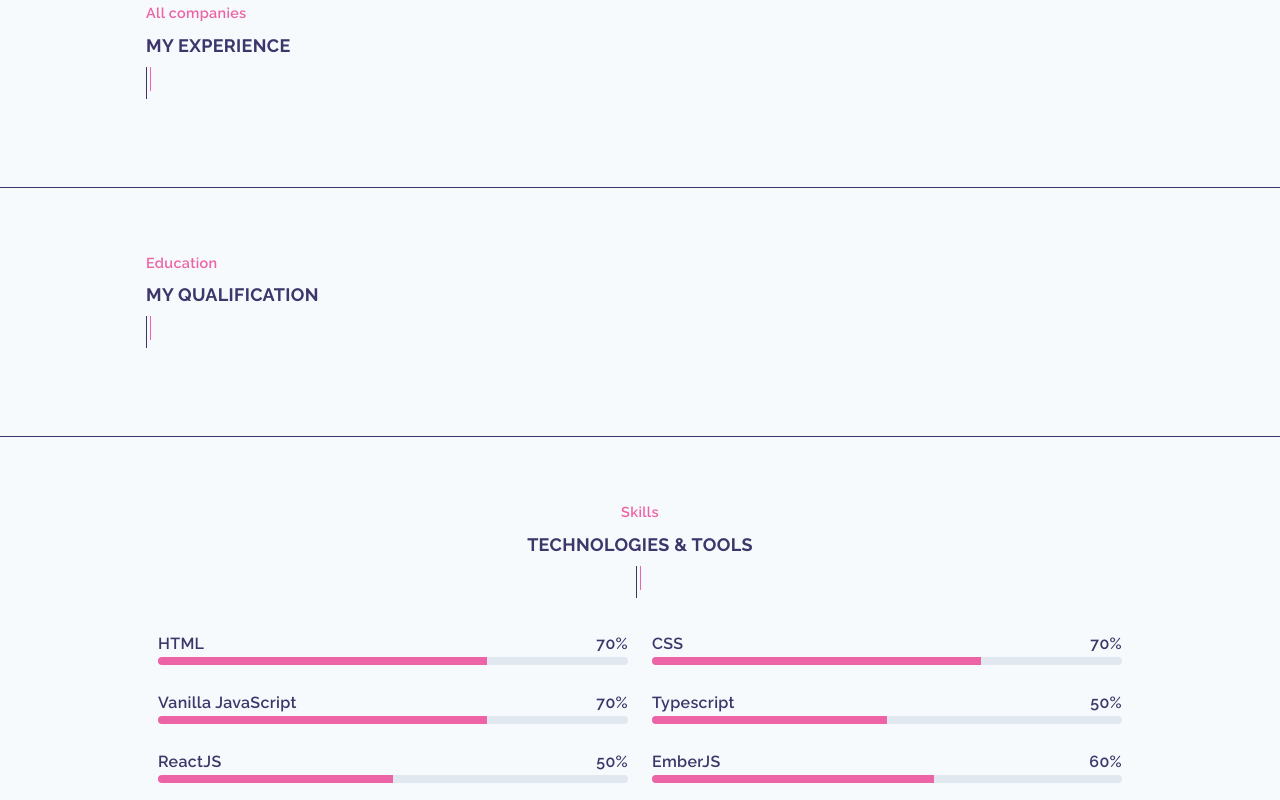
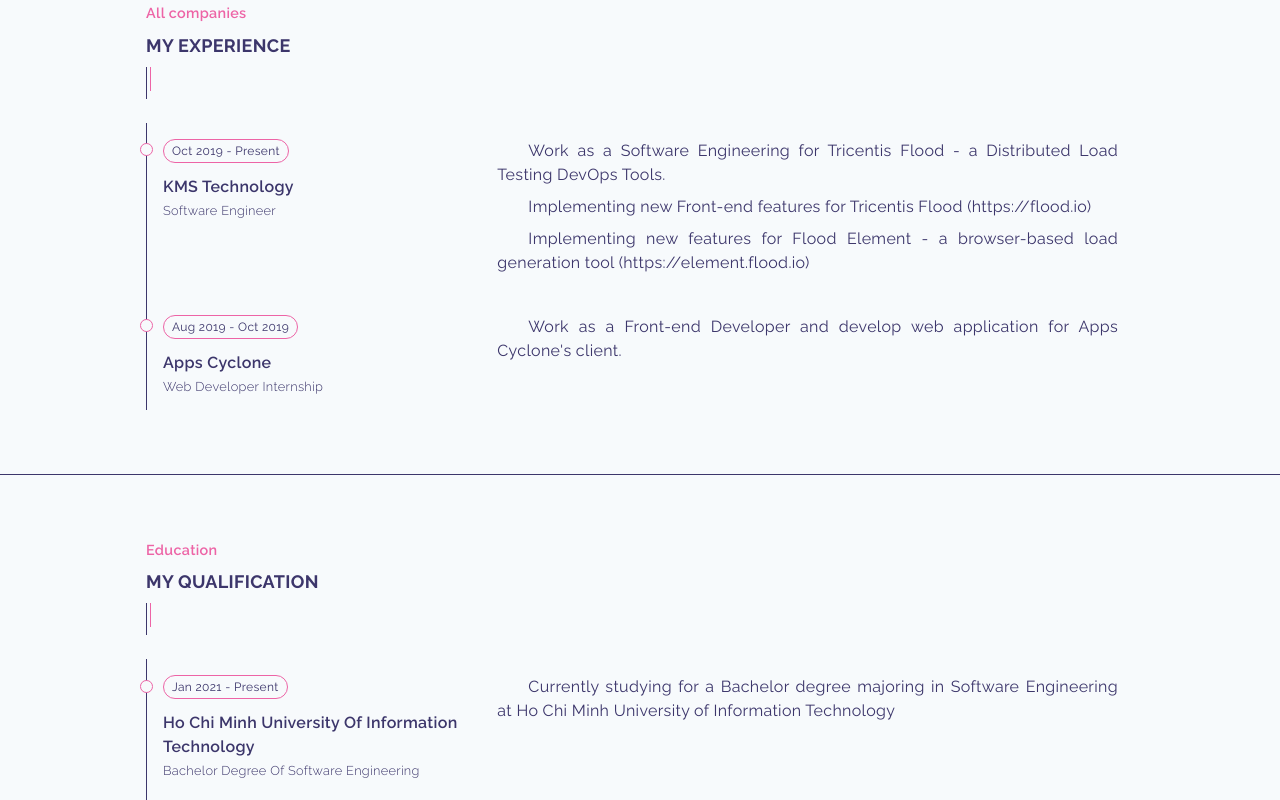
Before and after one commit to honglax/hong-la-personal-site, a React app: page / in a window 1280 px wide. Shown: the part 680-1480 px from the top of the page. Built offline with nearby package versions, Linux system fonts and the light colour scheme.

Commit message:
Finish site

```diff
--- a/src/components/App.tsx
+++ b/src/App.tsx
@@ -5,7 +5,7 @@
 import Container from '@/components/Container'
 import Nav from '@/components/Nav'
 import Header from '@/components/Header'
-import Working from '@/components/Working'
+import Experience from '@/components/Experience'
 import Education from '@/components/Education'
 import Skills from '@/components/Skills'
 import Contact from '@/components/Contact'
@@ -21,7 +21,7 @@
 
 const pageData: (JSX.Element | JSX.Element[])[] = [
   [<Nav />, <Header />],
-  <Working />,
+  <Experience />,
   <Education />,
   <Skills />,
   <Contact />,
--- a/src/components/Education/index.tsx
+++ b/src/components/Education/index.tsx
@@ -2,9 +2,47 @@
 import Section from '@/components/Section'
 import SectionTitle from '@/components/SectionTitle'
 
+import Timeline, { ITimelineProps } from '@/components/Timeline'
+
+interface IEducation extends ITimelineProps {
+  id: number
+}
+
+const qualifications: IEducation[] = [
+  {
+    id: 1,
+    title: 'Ho Chi Minh University of Information Technology',
+    subTitle: 'Bachelor degree of Software Engineering',
+    fromDate: 'Jan 2021',
+    toDate: 'Present',
+    content: `<p>Currently studying for a Bachelor degree majoring in Software Engineering at Ho Chi Minh University of Information Technology</p>`,
+  },
+  {
+    id: 2,
+    title: 'FPT Polytechnic Ho Chi Minh',
+    subTitle: 'The Degree Of Associate of Software Engineering',
+    fromDate: 'Jan 2014',
+    toDate: 'Jul 2016',
+    content: `<p>After graduated from FPT Polytechnic HCM, with GPA “8.8”, knowledge and soft skills, I can work as a Software Engineer with good skill at HTML, CSS, and some JavaScript frameworks and libraries (ReactJS, EmberJS, Angular), or a Network Administrator, or a Test Engineer.</p>
+    <p>Otherwise, I also have knowledge about NodeJS, and data management (SQL, Oracle).</p>`,
+  },
+]
+
 const Education = () => (
   <Section>
     <SectionTitle title='My qualification' subTitle='Education' />
+    {qualifications.map(
+      ({ id, title, subTitle, fromDate, toDate, content }: IEducation) => (
+        <Timeline
+          key={id}
+          title={title}
+          subTitle={subTitle}
+          fromDate={fromDate}
+          toDate={toDate}
+          content={content}
+        />
+      )
+    )}
   </Section>
 )
 
--- /dev/null
+++ b/src/components/Experience/index.tsx
@@ -0,0 +1,49 @@
+import React from 'react'
+import Section from '@/components/Section'
+import SectionTitle from '@/components/SectionTitle'
+import Timeline, { ITimelineProps } from '@/components/Timeline'
+
+interface IExperience extends ITimelineProps {
+  id: number
+}
+
+const expericenes: IExperience[] = [
+  {
+    id: 1,
+    title: 'KMS Technology',
+    subTitle: 'Software Engineer',
+    fromDate: 'Oct 2019',
+    toDate: 'Present',
+    content: `<p>Work as a Software Engineering for Tricentis Flood - a Distributed Load Testing DevOps Tools.</p>
+    <p>Implementing new Front-end features for Tricentis Flood (https://flood.io)</p>
+    <p>Implementing new features for Flood Element - a browser-based load generation tool (https://element.flood.io)</p>`,
+  },
+  {
+    id: 2,
+    title: 'Apps Cyclone',
+    subTitle: 'Web Developer Internship',
+    fromDate: 'Aug 2019',
+    toDate: 'Oct 2019',
+    content: `<p>Work as a Front-end Developer and develop web application for Apps Cyclone's client.</p>`,
+  },
+]
+
+const Expericene = () => (
+  <Section>
+    <SectionTitle title='My experience' subTitle='All companies' />
+    {expericenes.map(
+      ({ id, title, subTitle, fromDate, toDate, content }: IExperience) => (
+        <Timeline
+          key={id}
+          title={title}
+          subTitle={subTitle}
+          fromDate={fromDate}
+          toDate={toDate}
+          content={content}
+        />
+      )
+    )}
+  </Section>
+)
+
+export default Expericene
--- a/src/styles/Theme/global.ts
+++ b/src/components/Styles/GlobalStyles/index.ts
@@ -1,5 +1,5 @@
 import { createGlobalStyle } from 'styled-components'
-import { ITheme } from './theme'
+import { ITheme } from '../Theme'
 
 export const GlobalStyles = createGlobalStyle`
   *,
--- /dev/null
+++ b/src/components/Styles/index.ts
@@ -0,0 +1,4 @@
+import { GlobalStyles } from './GlobalStyles'
+import { lightTheme, darkTheme, ITheme } from './Theme'
+
+export { GlobalStyles, lightTheme, darkTheme, ITheme }
--- /dev/null
+++ b/src/components/Timeline/TimelineDetail/index.tsx
@@ -0,0 +1,50 @@
+import React from 'react'
+import styled, { StyledComponent } from 'styled-components'
+import { colorPink } from '@/constant'
+
+export type TimelineDetailProps = {
+  fromDate: string
+  toDate: string
+  title: string
+  subTitle: string
+}
+
+const Date: StyledComponent<'div', any, {}, never> = styled.div`
+  font-size: 0.75rem;
+  border: 1px solid ${colorPink};
+  border-radius: 9999px;
+  padding: 0.25rem 0.5rem;
+  width: fit-content;
+`
+
+const Title: StyledComponent<'h3', any, {}, never> = styled.h3`
+  margin: 0.75rem 0 0.25rem;
+  line-height: 1.5;
+  font-weight: 600;
+  font-size: 1rem;
+  text-transform: capitalize;
+`
+
+const SubTitle: StyledComponent<'h4', any, {}, never> = styled.h4`
+  font-size: 0.8rem;
+  font-weight: 300;
+  text-transform: capitalize;
+  margin: 0;
+`
+
+const TimelineDetail = ({
+  fromDate,
+  toDate,
+  title,
+  subTitle,
+}: TimelineDetailProps) => (
+  <>
+    <Date>
+      {fromDate} - {toDate}
+    </Date>
+    <Title>{title}</Title>
+    <SubTitle>{subTitle}</SubTitle>
+  </>
+)
+
+export default TimelineDetail
--- /dev/null
+++ b/src/components/Timeline/index.tsx
@@ -0,0 +1,108 @@
+import React, { useContext } from 'react'
+import styled, { StyledComponent } from 'styled-components'
+import parse from 'html-react-parser'
+import TimelineDetail, { TimelineDetailProps } from './TimelineDetail'
+import {
+  darkTextColor,
+  lightTextColor,
+  colorPink,
+  lightBg,
+  darkBg,
+} from '@/constant'
+import { ThemeContext } from '@/context'
+
+export interface ITimelineProps extends TimelineDetailProps {
+  content: string
+}
+
+const TimelineWrapper: StyledComponent<'div', any, {}, never> = styled.div`
+  display: flex;
+  flex-flow: row nowrap;
+  padding: 1rem 1rem 1.5rem;
+  position: relative;
+  width: 100%;
+  border-left: 1px solid ${lightTextColor};
+
+  &:last-child {
+    padding-bottom: 1rem;
+  }
+
+  &.dark {
+    border-left-color: ${darkTextColor};
+
+    &::before {
+      background-color: ${darkBg};
+    }
+  }
+
+  &::before {
+    content: '';
+    position: absolute;
+    width: 0.8rem;
+    height: 0.8rem;
+    background-color: ${lightBg};
+    border-radius: 50%;
+    border: 1px solid ${colorPink};
+    left: -0.45rem;
+    top: 1.3rem;
+  }
+
+  @media only screen and (max-width: 767px) {
+    flex-direction: column;
+  }
+`
+
+const Detail: StyledComponent<'div', any, {}, never> = styled.div`
+  width: calc(100% / 3);
+  padding-right: 0.5rem;
+
+  @media only screen and (max-width: 767px) {
+    width: 100%;
+    padding: 0.5rem;
+    padding-top: 0;
+  }
+`
+
+const Content: StyledComponent<'div', any, {}, never> = styled.div`
+  text-indent: 5%;
+  width: calc(100% * 2 / 3);
+  padding-left: 1rem;
+
+  p {
+    line-height: 1.5;
+
+    &:not(:last-child) {
+      margin-bottom: 0.5rem;
+    }
+  }
+
+  @media only screen and (max-width: 767px) {
+    width: 100%;
+    padding: 0.5rem;
+  }
+`
+
+const Timeline = ({
+  fromDate,
+  toDate,
+  title,
+  subTitle,
+  content,
+}: ITimelineProps) => {
+  const { darkMode } = useContext(ThemeContext)
+  return (
+    <TimelineWrapper className={darkMode ? 'dark' : 'light'}>
+      <Detail>
+        <TimelineDetail
+          fromDate={fromDate}
+          toDate={toDate}
+          title={title}
+          subTitle={subTitle}
+        />
+      </Detail>
+      <Content>{parse(content)}</Content>
+    </TimelineWrapper>
+  )
+}
+
+export default Timeline
--- a/src/components/Working/index.tsx
+++ /dev/null
@@ -1,11 +0,0 @@
-import React from 'react'
-import Section from '@/components/Section'
-import SectionTitle from '@/components/SectionTitle'
-
-const Working = () => (
-  <Section>
-    <SectionTitle title='My experience' subTitle='All companies' />
-  </Section>
-)
-
-export default Working
--- a/src/context/ThemeContext/index.tsx
+++ b/src/context/ThemeContext/index.tsx
@@ -1,6 +1,6 @@
 import React, { createContext, useState, useEffect } from 'react'
 import { ThemeProvider } from 'styled-components'
-import { lightTheme, darkTheme, GlobalStyles } from '@/styles'
+import { lightTheme, darkTheme, GlobalStyles } from '@/components/Styles'
 
 type ContextProps = {
   toggleDarkMode: () => void
--- a/src/index.tsx
+++ b/src/index.tsx
@@ -1,6 +1,6 @@
 import React from 'react'
 import ReactDOM from 'react-dom'
-import App from './components/App'
+import App from './App'
 import { AppProvider } from './context'
 
 ReactDOM.render(
--- a/src/styles/index.ts
+++ /dev/null
@@ -1,4 +0,0 @@
-import { GlobalStyles } from './Theme/global'
-import { lightTheme, darkTheme, ITheme } from './Theme/theme'
-
-export { GlobalStyles, lightTheme, darkTheme, ITheme }
```
Also changed, not shown: src/components/Styles/Theme/index.ts (renamed from src/styles/Theme/theme.ts).
